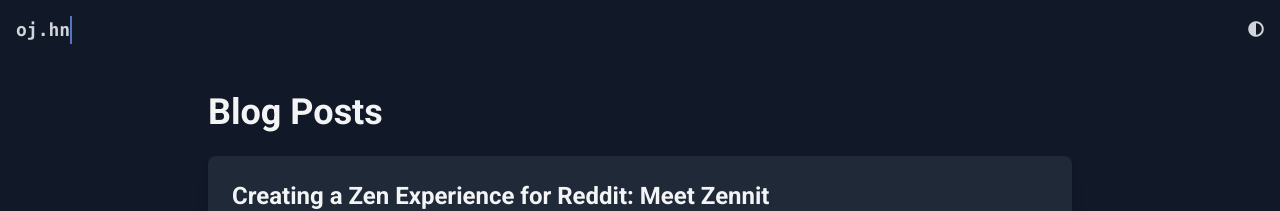
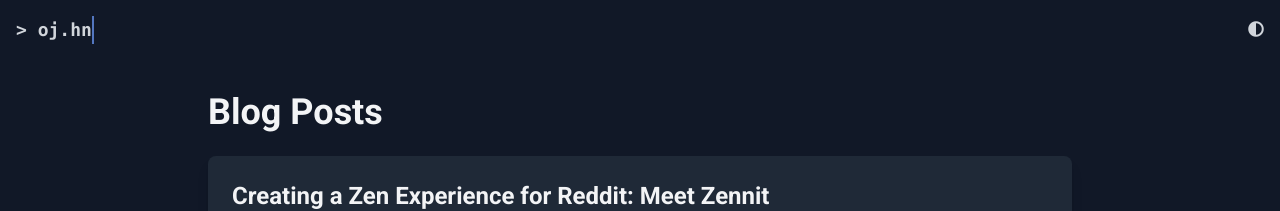
Before and after one commit to J0hnLe/oj.hn, a Jekyll site: the page built from blog.html, in a window 1280 px wide. Shown: the top 211 px of the page. Built offline with Jekyll 4.4.1, drawn with Linux system fonts in a browser that asks for light colours; nearby versions of some CDN libraries.

Commit message:
Update blog.html

```diff
--- a/blog.html
+++ b/blog.html
@@ -5,7 +5,7 @@ title: blog
 
 <header class="flex justify-between items-center p-4">
     <div class="text-lg font-mono text-gray-300 typing-effect">
-        <a class="font-extrabold" href="https://oj.hn/">oj.hn</a>
+        <a class="font-extrabold" href="https://oj.hn/">> oj.hn</a>
     </div>
     <nav class="flex space-x-4">
         <a href="#" id="themeToggle" class="text-gray-300 hover:text-gray-100"><i class="fas fa-adjust"></i></a>
```
